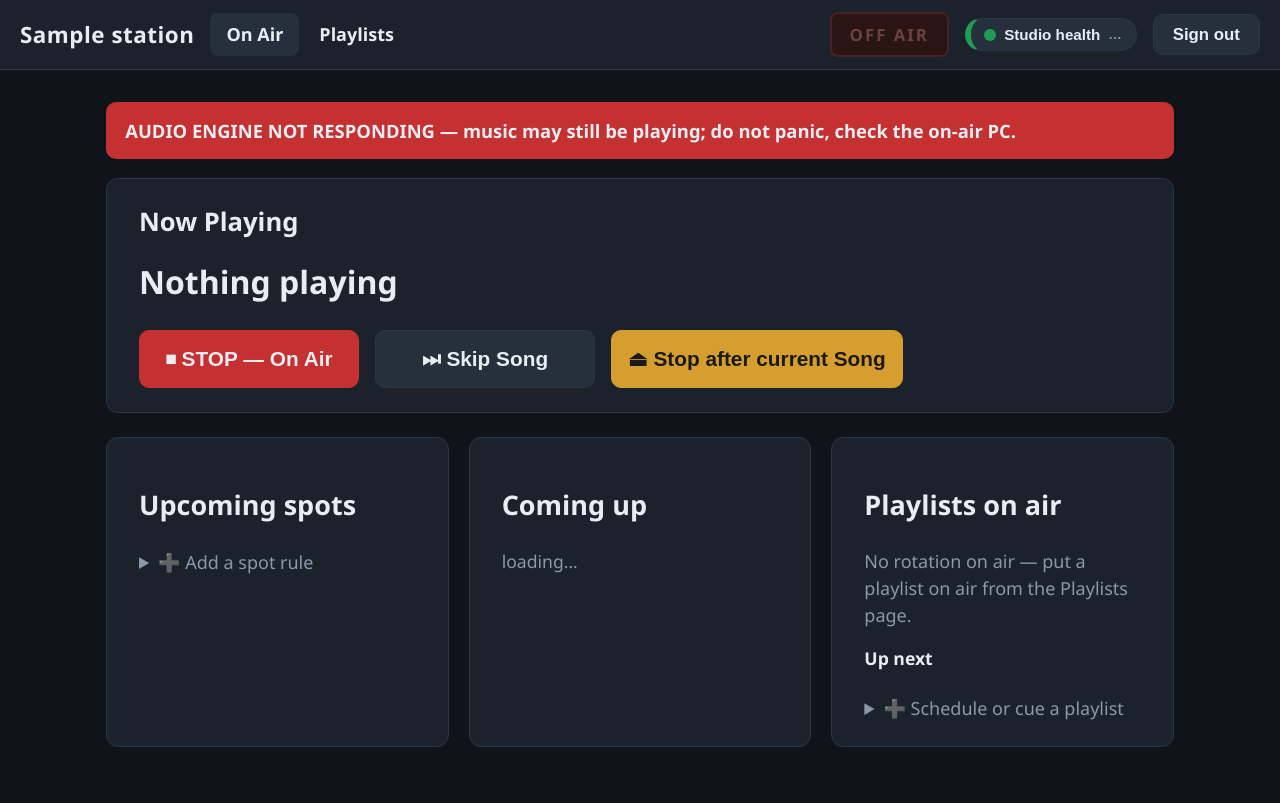
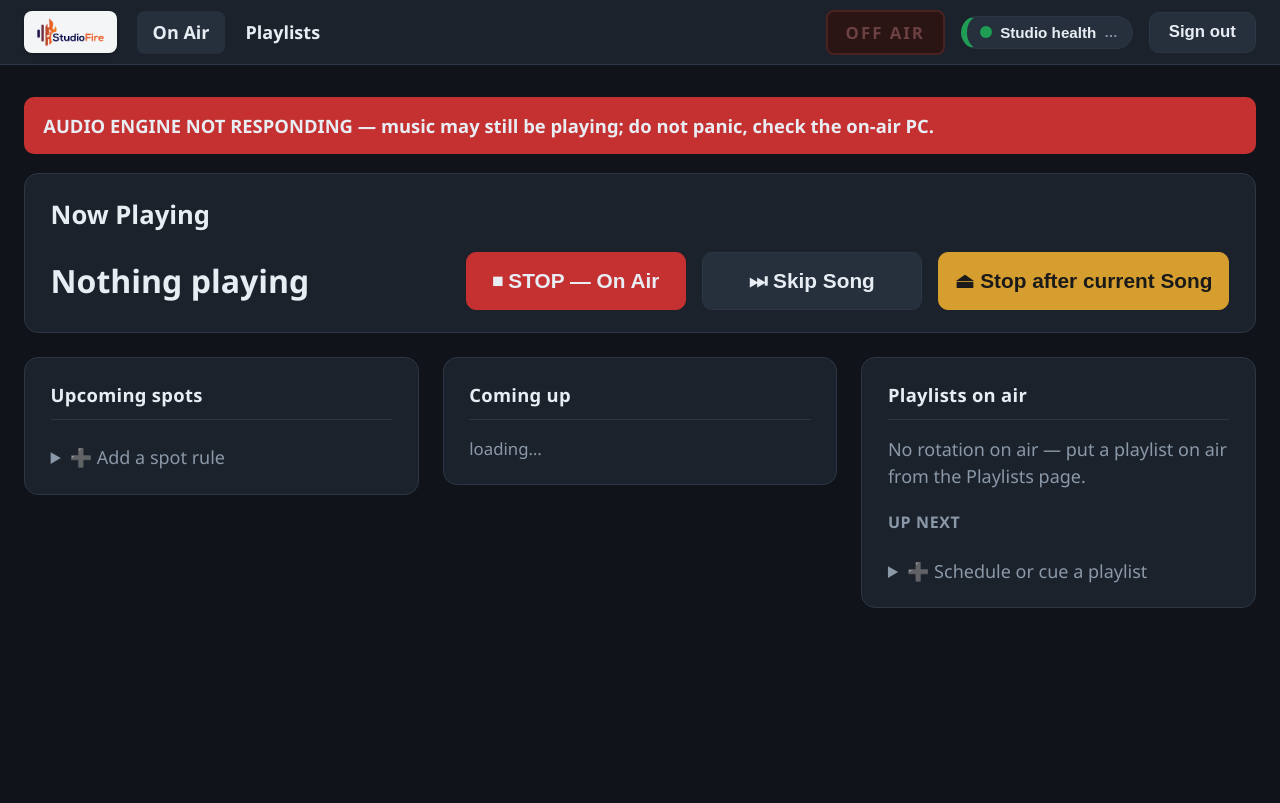
Before and after one commit to veteranop/StudioFire, a FastAPI app: template web/templates/dashboard.html in a window 1280 px wide. After the commit the page ends 608 px from the top, so only its background shows below. Run offline with FastAPI, Linux system fonts and the light colour scheme; the template is opened without the code that fills it: most values are stand-ins (such as "Sample title", 1, 10 or a date in 2020); parts of the project's set-up code (start-up, migrations or seed data) failed here and were passed over.

Commit message:
Polish On Air layout + put the StudioFire logo in the top bar
- Replace the "StudioFire DEMO" brand text with the SF logo: scripts/make_logo
  keys the near-white background out of media/Images/sf_icon.jpg and crops it
  tight to web/static/sf_logo.png; the top bar shows it on a small light chip
  so the navy wordmark stays readable on the dark bar.
- Un-cramp the three On Air columns: wider page container, real gaps,
  align-to-top so short panels don't stretch, cleaner list rows with compact
  actions, section-header dividers, and an accent-colored spot countdown.
- Cap the "Coming up" queue to a scrollable height so a long queue no longer
  dominates the page and the columns stay balanced.
- Ignore local screenshots / .playwright-mcp artifacts.

Co-Authored-By: Claude Opus 4.8 <noreply@anthropic.com>

```diff
--- a/web/static/style.css
+++ b/web/static/style.css
@@ -10,18 +10,26 @@ body {
   font: 18px/1.5 "Segoe UI", system-ui, sans-serif;
 }
 .topbar {
-  display: flex; align-items: center; gap: 1rem;
-  padding: .75rem 1.25rem; background: var(--panel);
+  display: flex; align-items: center; gap: 1.25rem;
+  padding: .6rem 1.5rem; background: var(--panel);
   border-bottom: 1px solid var(--border);
 }
-.brand { font-size: 1.4rem; font-weight: 700; letter-spacing: .5px; }
+.brand { display: inline-flex; align-items: center; text-decoration: none; }
+.brand-logo {
+  height: 42px; display: block; padding: 6px 12px; border-radius: 8px;
+  background: #f4f5f7; box-shadow: 0 1px 3px rgba(0, 0, 0, .35);
+}
 .nav-right { margin-left: auto; }
-.page { max-width: 1100px; margin: 2rem auto; padding: 0 1rem; }
+.page { max-width: 1440px; margin: 2rem auto; padding: 0 1.5rem; }
 .card {
   background: var(--panel); border: 1px solid var(--border);
-  border-radius: 12px; padding: 1.5rem 2rem; margin-bottom: 1.5rem;
+  border-radius: 14px; padding: 1.4rem 1.6rem; margin-bottom: 1.5rem;
 }
 .card.narrow { max-width: 460px; margin: 4rem auto; }
+.card h2 {
+  margin: 0 0 1rem; font-size: 1.15rem; font-weight: 700; letter-spacing: .3px;
+  padding-bottom: .7rem; border-bottom: 1px solid var(--border);
+}
 h1 { margin-top: 0; font-size: 1.6rem; }
 label { display: block; margin: 1rem 0; font-weight: 600; }
 input {
@@ -70,9 +78,19 @@ input {
 .controls .btn-big { width: auto; min-width: 220px; margin-top: 0; }
 .grid2 { display: grid; grid-template-columns: 1fr 1fr; gap: 1.5rem; }
 @media (max-width: 900px) { .grid2 { grid-template-columns: 1fr; } }
-.grid3 { display: grid; grid-template-columns: 1fr 1fr 1fr; gap: 1.25rem; }
-@media (max-width: 1000px) { .grid3 { grid-template-columns: 1fr; } }
-.queue { font-size: 1.1rem; list-style: none; padding: 0; margin: 0; }
+.grid3 {
+  display: grid; grid-template-columns: repeat(3, minmax(0, 1fr));
+  gap: 1.5rem; align-items: start;
+}
+@media (max-width: 1080px) { .grid3 { grid-template-columns: 1fr; } }
+.queue {
+  font-size: 1.05rem; list-style: none; padding: 0; margin: 0;
+  max-height: 640px; overflow-y: auto;
+}
+.queue::-webkit-scrollbar { width: 8px; }
+.queue::-webkit-scrollbar-thumb {
+  background: var(--border); border-radius: 8px;
+}
 .qitem {
   background: var(--bg); border: 1px solid var(--border);
   border-radius: 8px; margin: .4rem 0;
@@ -91,16 +109,23 @@ input {
 }
 .qacts[hidden] { display: none; }
 
-/* playlist schedule (On Air right panel) */
-.sched-h { margin: 1rem 0 .3rem; font-size: 1.1rem; }
+/* playlist schedule + spots (On Air side panels) */
+.sched-h { margin: 1.2rem 0 .4rem; font-size: 1rem; color: var(--muted);
+           text-transform: uppercase; letter-spacing: .6px; }
 .schedlist { list-style: none; padding: 0; margin: 0; }
 .schedlist li {
   display: flex; justify-content: space-between; align-items: center;
-  gap: .6rem; padding: .55rem .7rem; margin: .35rem 0;
-  background: var(--bg); border: 1px solid var(--border); border-radius: 8px;
+  gap: .6rem; padding: .6rem .75rem; margin: .45rem 0;
+  background: var(--bg); border: 1px solid var(--border); border-radius: 10px;
 }
+.schedlist li > div:first-child { flex: 1 1 auto; min-width: 0; }
+.schedlist li strong { font-weight: 700; }
+.schedlist small { display: inline-block; margin-top: .15rem; }
+.schedlist .item-btns { display: flex; gap: .3rem; flex: 0 0 auto; }
+.spot-when { color: #7fb2ff; font-weight: 700; }
+#sched-now { line-height: 1.5; }
 .onair-txt { color: #ff7676; font-weight: 800; letter-spacing: .5px; }
-#sched-time { max-width: 16rem; }
+#sched-time, #spot-clock { max-width: 100%; }
 .tiles { display: flex; flex-direction: column; gap: .7rem; }
 .tiles[hidden] { display: none; }
 .tile {
--- a/web/templates/base.html
+++ b/web/templates/base.html
@@ -8,7 +8,9 @@
 </head>
 <body>
   <header class="topbar">
-    <span class="brand">{{ station }}</span>
+    <a href="/" class="brand" title="{{ station }}">
+      <img src="/static/sf_logo.png" alt="{{ station }}" class="brand-logo">
+    </a>
     {% block nav %}{% endblock %}
   </header>
   <main class="page">
```
Also changed, not shown: scripts/make_logo.py (added, +44 -0 lines), CHANGELOG.md, web/static/sf_logo.png (added), 1 other file.
